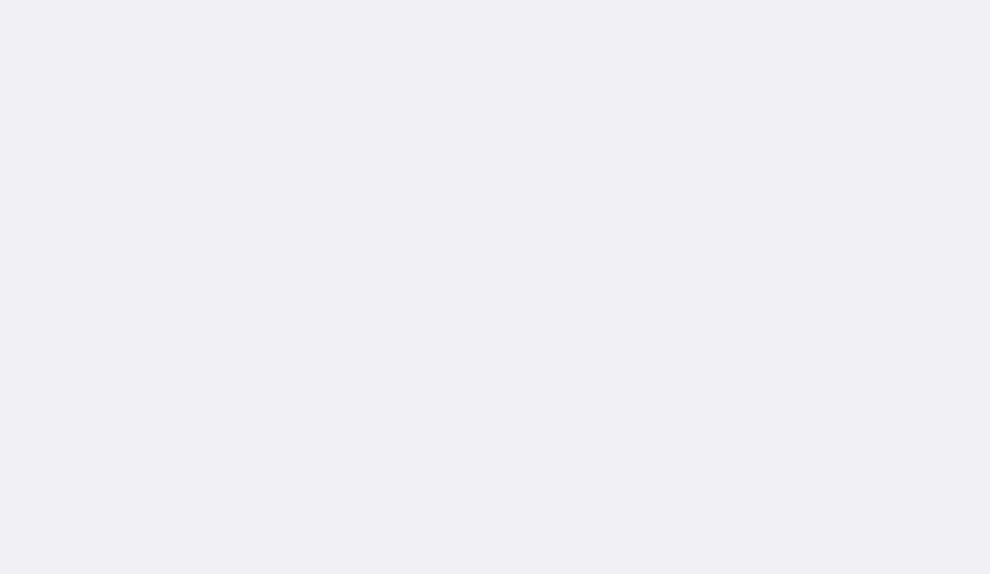
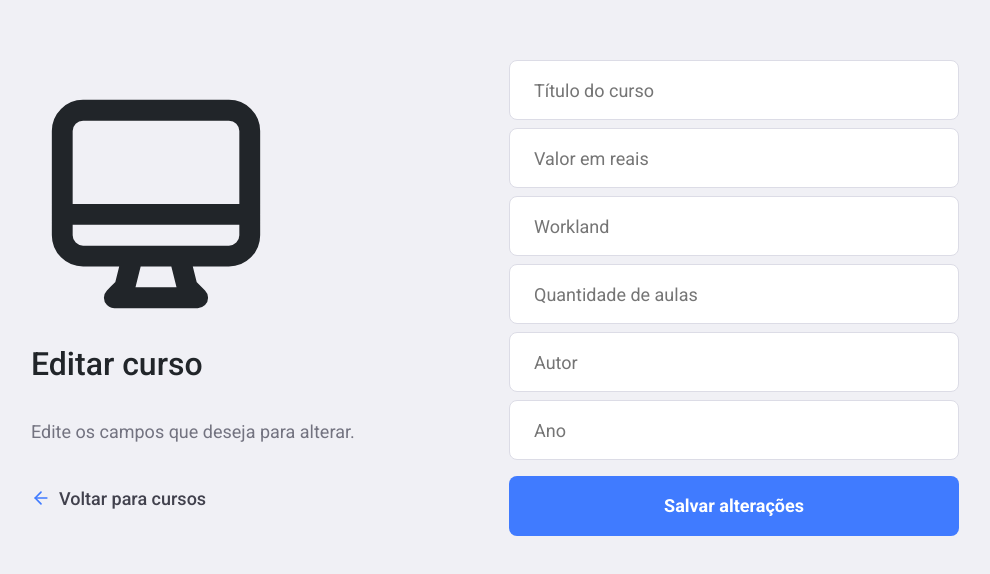
Before and after one commit to MarcosVel/CrescaMais, a React (Create React App) app in the folder web/: page /curs/1 in a window 1280 px wide. Shown: the part 106-680 px from the top of the page, without its empty margins (145-1135 px from the left). Built offline with nearby package versions, Linux system fonts and the light colour scheme; no server answers.

Commit message:
Criando componente para post e put

```diff
--- a/web/src/Cursos/index.js
+++ b/web/src/Cursos/index.js
@@ -33,7 +33,7 @@ function Cursos() {
       <header>
         <Link id="getBackLink" className="back-link" to="/">
           <FiArrowLeft size={ 20 } color="#407BFF" />
-            Voltar para cursos
+            Voltar para Login
         </Link>
         <Link className="button" to="/curso/new">Cadastrar curso</Link>
       </header>
@@ -51,7 +51,7 @@ function Cursos() {
                     <p>{ course.tiutle }</p>
 
                     <div className='divIcons'>
-                      <Link type="button" to="/curso/edit" title="Editar curso">
+                      <Link type="button" to={`/curs/${ course.id }`} title="Editar curso">
                         <FiEdit3 size={ 20 } color="#2165ff" />
                       </Link>
                       <button onClick={ () => handleDeleteCourse(course.id) } type="button" title="Deletar curso">
--- a/web/src/EditCurso/index.js
+++ b/web/src/EditCurso/index.js
@@ -1,4 +1,4 @@
-import React, { useState } from 'react';
+import React, { Component } from 'react';
 import { Link, useHistory } from 'react-router-dom';
 import { FiArrowLeft } from 'react-icons/fi';
 import { HiOutlineDesktopComputer } from 'react-icons/hi';
@@ -7,36 +7,71 @@ import './style.css';
 
 import api from '../services/api';
 
-export default function EditCurso() {
-  const [ tiutle, setTiutle ] = useState("");
-  const [ price, setPrice ] = useState("");
-  const [ workland, setWorkland ] = useState("");
-  const [ lesson, setLesson ] = useState("");
-  const [ author, setAuthor ] = useState("");
-  const [ year, setYear ] = useState("");
+// Valida se estou criando curso (SE é criação de curso) ==true => criação
+// const isCreate = this.state.id != '';
 
-  const history = useHistory();
+export default class NewAndEditCurso extends Component {
+  constructor(props) {
+    super(props);
+    this.state = {
+      id: '',
+      curso: {
+        tiutle: '',
+        price: '',
+        workland: '',
+        lesson: '',
+        author: '',
+        year: '',
+      }
+    };
+  }
 
-  async function handleEditCourse(e) {
+  componentDidMount() {
+    const isCreate = this.props.match.params.id == '';
+
+    this.setState({
+      id: this.props.match.params.id,
+      titlePagina: (isCreate ? 'Cadastrar novo curso' : 'Editar curso'),
+      descPagina: (isCreate ? 'Complete os campos para cadastrar um novo curso.' : 'Edite os campos que deseja para alterar.'),
+      textButton: (isCreate ? 'Cadastrar' : 'Salvar alterações')
+    });
+    api.get(`courses/${ this.props.match.params.id }`)
+      .then(response => {
+        console.log(response.data);
+        this.setState({ ...this.state, curso: response.data })
+        console.log(this.state)
+      })
+  }
+
+  // const history = useHistory();
+
+  handleCourse(e) {
     e.preventDefault();
+    const isCreate = this.state.id == '';
 
-    const data = {
-      tiutle,
-      price,
-      workland,
-      lesson,
-      author,
-      year,
-    };
-
+    if (isCreate) {
       try {
-      await api.put('courses', data)
-
-      history.push('/cursos');
+        api.post('courses', this.state.curso)
+          .then(response => {
+            // history.push('/cursos');
+          })
+      } catch (err) {
+        alert('Erro ao cadastrar curso, tente novamente.')
+      }
+    }
+    else {
+      try {
+        api.put(`courses/${ this.state.id }`, this.state.curso)
+          .then(response => {
+            // history.push('/cursos');
+          })
       } catch (err) {
         alert('Erro ao editar curso, tente novamente.')
       }
     }
+  }
+
+  render() {
 
     return (
       <div className="new-incident-container">
@@ -44,8 +79,8 @@ export default function EditCurso() {
           <section>
             <HiOutlineDesktopComputer id='iconCourse' size={ 250 } />
 
-          <h1>Editar curso</h1>
-          <p>Edite os campos desejados e aplique as alterações.</p>
+            <h1>{ this.state.titlePagina }</h1>
+            <p>{ this.state.descPagina }</p>
 
             <Link className="back-link" to="/cursos">
               <FiArrowLeft size={ 20 } color="#407BFF" />
@@ -54,42 +89,43 @@ export default function EditCurso() {
           </section>
 
           <form
-          onSubmit={ handleEditCourse }
+            onSubmit={ this.handleCourse.bind(this) }
           >
             <input
               placeholder="Título do curso"
-            value={ tiutle }
-            onChange={ e => setTiutle(e.target.value) }
+              value={ this.state.curso.tiutle }
+            // onChange={e => setTiutle(e.target.value)}
             />
             <input
               placeholder="Valor em reais"
-            value={ price }
-            onChange={ e => setPrice(e.target.value) }
+              value={ this.state.curso.price }
+            // onChange={e => setPrice(e.target.value)}
             />
             <input
               placeholder="Workland"
-            value={ workland }
-            onChange={ e => setWorkland(e.target.value) }
+              value={ this.state.curso.workland }
+            // onChange={e => setWorkland(e.target.value)}
             />
             <input
               placeholder="Quantidade de aulas"
-            value={ lesson }
-            onChange={ e => setLesson(e.target.value) }
+              value={ this.state.curso.lesson }
+            // onChange={e => setLesson(e.target.value)}
             />
             <input
               placeholder="Autor"
-            value={ author }
-            onChange={ e => setAuthor(e.target.value) }
+              value={ this.state.curso.author }
+            // onChange={e => setAuthor(e.target.value)}
             />
             <input
               placeholder="Ano"
-            value={ year }
-            onChange={ e => setYear(e.target.value) }
+              value={ this.state.curso.year }
+            // onChange={e => setYear(e.target.value)}
             />
 
-          <button className="button" type="submit">Atualizar</button>
+            <button className="button" type="submit">{ this.state.textButton }</button>
           </form>
         </div>
       </div>
     );
   }
+}
--- a/web/src/routes.js
+++ b/web/src/routes.js
@@ -4,7 +4,7 @@ import { BrowserRouter, Route, Switch } from 'react-router-dom';
 import Login from './Login';
 import Cursos from './Cursos';
 import NewCurso from './NewCurso';
-import EditCurso from './EditCurso';
+import NewAndEditCurso from './EditCurso';
 
 export default function Routes() {
   return (
@@ -13,7 +13,7 @@ export default function Routes() {
         <Route path="/" exact component={ Login } />
         <Route path="/cursos" component={ Cursos } />
         <Route path="/curso/new" component={ NewCurso } />
-        <Route path="/curso/edit" component={ EditCurso } />
+        <Route path='/curs/:id' component={NewAndEditCurso} />
       </Switch>
     </BrowserRouter>
   )
```
Lines whose indentation alone changed are shown as unchanged.
